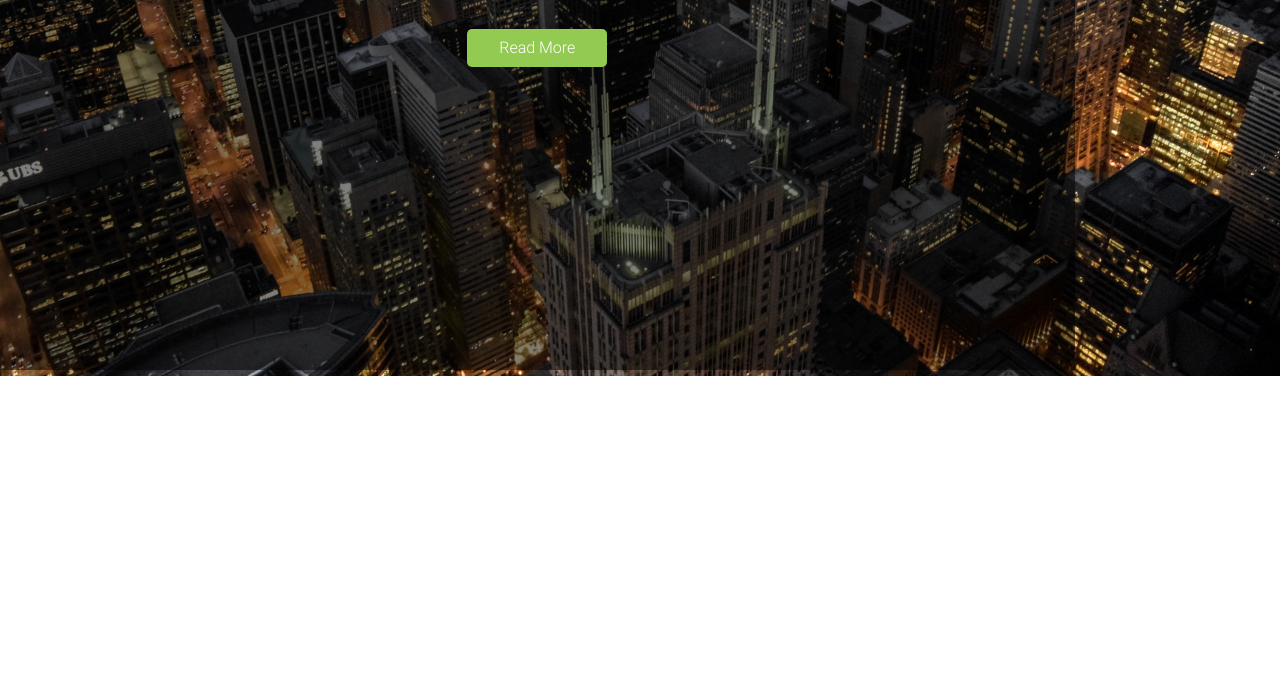
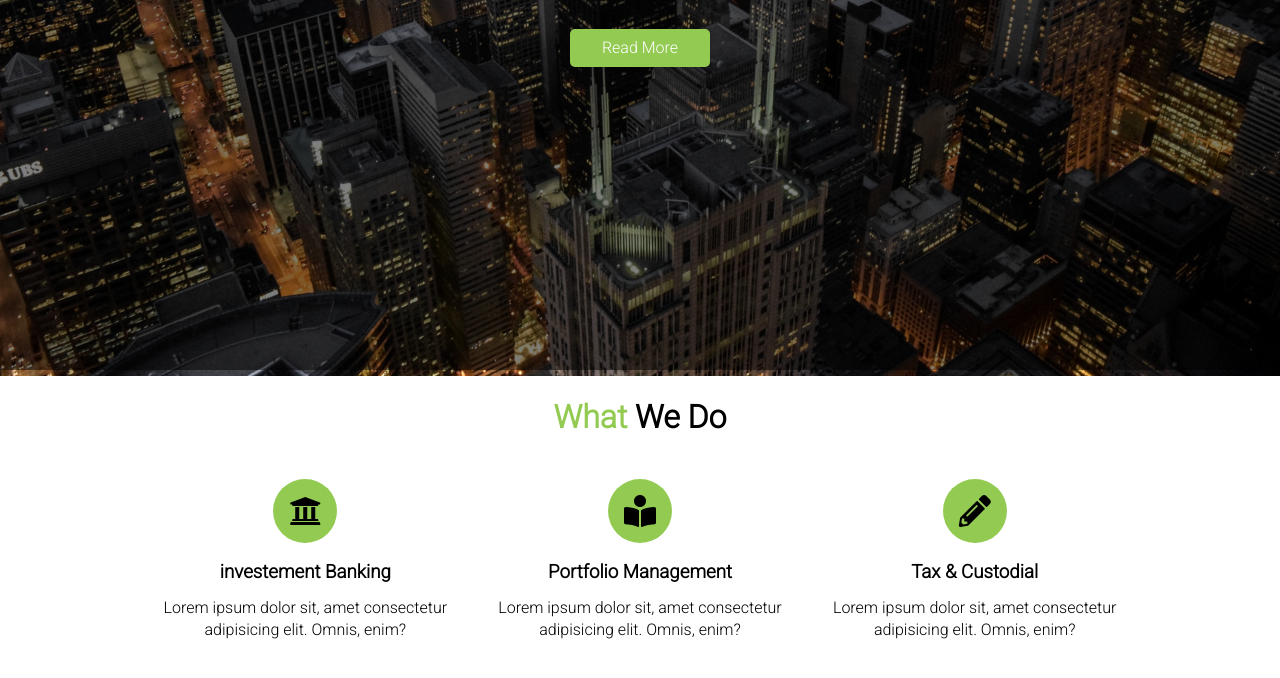
Before and after one commit to Achraf-Elh22/edgeLedger-Financial, a plain HTML site: page index.html in a window 1280 px wide. Shown: the part 490-1168 px from the top of the page. Before the commit the page ends 866 px from the top, so only its background shows below. Drawn offline with Linux system fonts and the light colour scheme.

Commit message:
Build the structure and styles of What We Do Section

```diff
--- a/css/styles.css
+++ b/css/styles.css
@@ -20,6 +20,18 @@ p {
 }
 
 /* Utility Classes */
+
+.container {
+  max-width: 1100px;
+  margin: auto;
+  padding: 0 2rem;
+  overflow: hidden;
+}
+
+.text-center {
+  text-align: center;
+}
+
 .text-primary {
   color: #93cb52;
 }
@@ -29,6 +41,22 @@ p {
   margin-bottom: 0.75rem;
   line-height: 1.1;
 }
+.m-heading {
+  font-size: 2rem;
+  margin-bottom: 0.75rem;
+  line-height: 1.1;
+}
+
+.py-1 {
+  padding: 1.5rem 0;
+}
+.py-2 {
+  padding: 2rem 0;
+}
+.py-3 {
+  padding: 3rem 0;
+}
+
 .lead {
   font-size: 1.3rem;
   margin-bottom: 2rem;
@@ -92,11 +120,34 @@ p {
   flex-direction: column;
   justify-content: center;
   height: 100%;
+  text-align: center;
   align-items: center;
   padding: 0 2rem;
   /* overlay */
   position: absolute;
   top: 60px;
   left: 0;
+  bottom: 0;
+  right: 0;
   background-color: rgba(0, 0, 0, 0.5);
 }
+
+/* WHAT WE DO SECTION */
+
+#what .items {
+  display: flex;
+  padding: 1rem;
+}
+
+#what .items .item {
+  flex: 1;
+  text-align: center;
+  padding: 1rem;
+}
+
+#what .items .item i {
+  background: #93cb52;
+  padding: 1rem;
+  border-radius: 50%;
+  margin-bottom: 1rem;
+}
--- a/index.html
+++ b/index.html
@@ -47,5 +47,46 @@
         <a href="#what" class="btn">Read More</a>
       </div>
     </header>
+
+    <!-- Section:What to do -->
+    <section id="what" class="bg-light py-1">
+      <div class="container">
+        <h2 class="m-heading text-center">
+          <span class="text-primary">What</span> We Do
+        </h2>
+        <div class="items">
+          <div class="item">
+            <i class="fas fa-university fa-2x"></i>
+            <div>
+              <h3>investement Banking</h3>
+              <p>
+                Lorem ipsum dolor sit, amet consectetur adipisicing elit. Omnis,
+                enim?
+              </p>
+            </div>
+          </div>
+          <div class="item">
+            <i class="fas fa-book-reader fa-2x"></i>
+            <div>
+              <h3>Portfolio Management</h3>
+              <p>
+                Lorem ipsum dolor sit, amet consectetur adipisicing elit. Omnis,
+                enim?
+              </p>
+            </div>
+          </div>
+          <div class="item">
+            <i class="fas fa-pencil-alt fa-2x"></i>
+            <div>
+              <h3>Tax & Custodial</h3>
+              <p>
+                Lorem ipsum dolor sit, amet consectetur adipisicing elit. Omnis,
+                enim?
+              </p>
+            </div>
+          </div>
+        </div>
+      </div>
+    </section>
   </body>
 </html>
```
